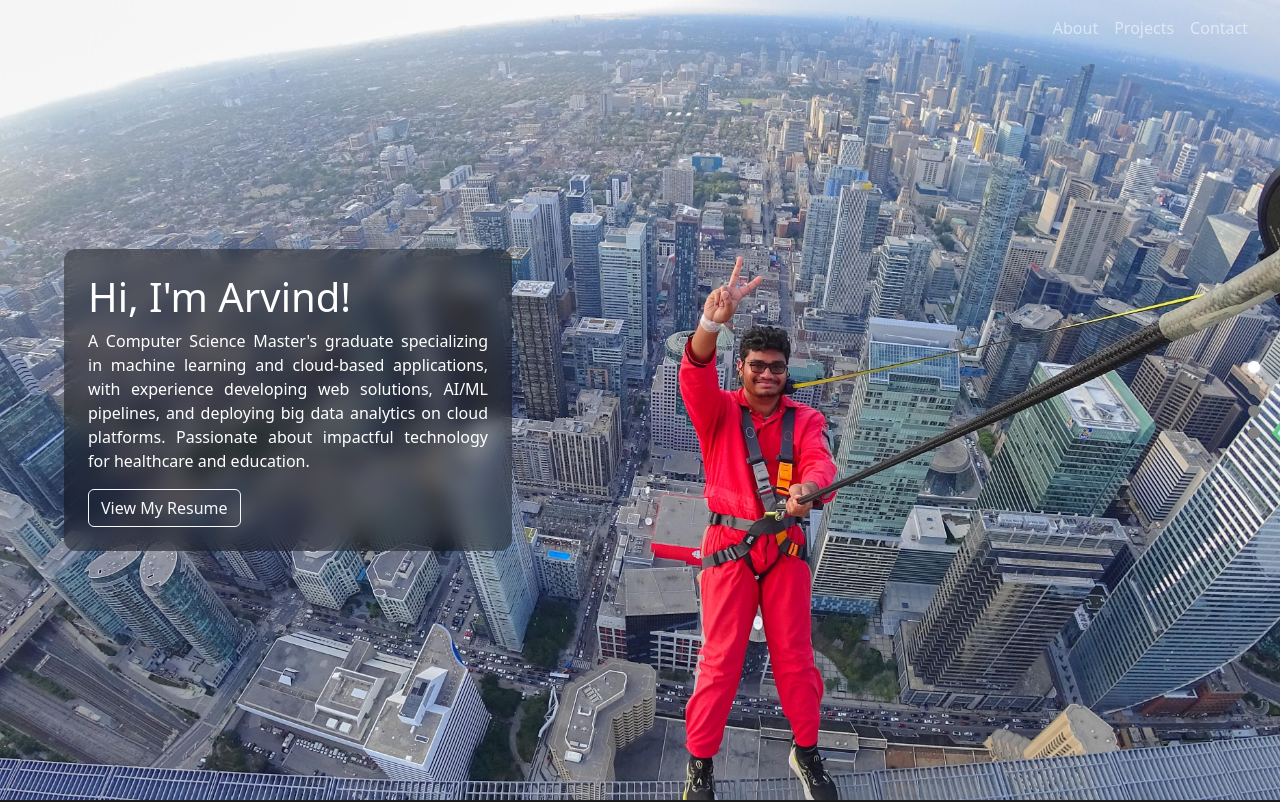
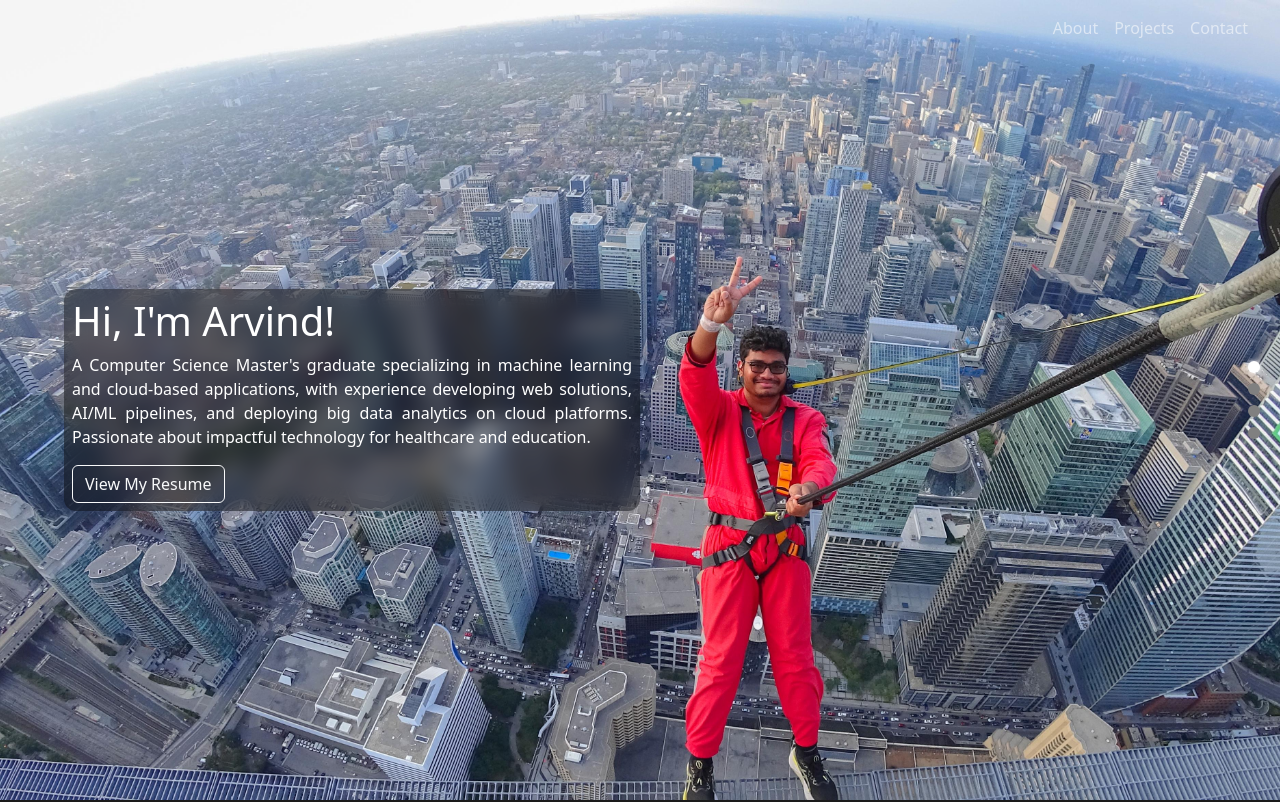
Before and after one commit to arvindcb-2023/arvind-portfolio, a React (Create React App) app: page / in a window 1280 px wide. Shown: the top 802 px of the page. Built offline with nearby package versions, Linux system fonts and the light colour scheme.

Commit message:
fixed card alignment

```diff
--- a/src/App.css
+++ b/src/App.css
@@ -36,3 +36,9 @@
     transform: rotate(360deg);
   }
 }
+
+@media (max-width: 768px) {
+  .hero-card {
+    max-width: 100% !important;
+  }
+}
--- a/src/components/Hero.jsx
+++ b/src/components/Hero.jsx
@@ -35,7 +35,7 @@ const Hero = () => {
       }}
     >
       <div
-        className="p-4"
+        className="p-2"
         style={{
           position: 'absolute',
           top: '50%',
@@ -46,7 +46,7 @@ const Hero = () => {
           borderRadius: '12px',
           color: 'white',
           textAlign: 'justify',
-          maxWidth: '35%',
+          maxWidth: '45%',
         }}
       >
         <h1>Hi, I'm Arvind!</h1>
--- a/src/index.css
+++ b/src/index.css
@@ -24,3 +24,9 @@ html {
 *::-webkit-scrollbar {
   display: none;                    /* Chrome, Safari */
 }
+
+@media (max-width: 768px) {
+  .hero-card {
+    max-width: 100% !important;
+  }
+}
```
